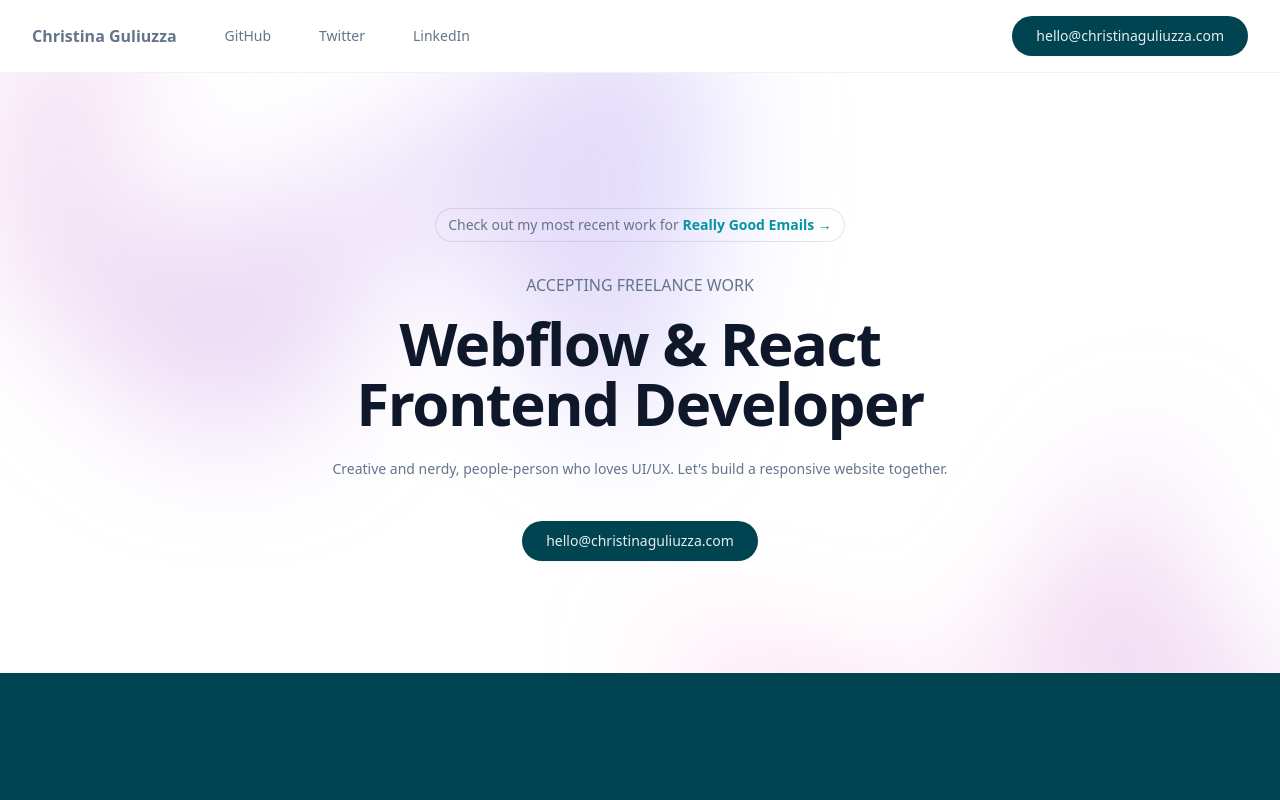
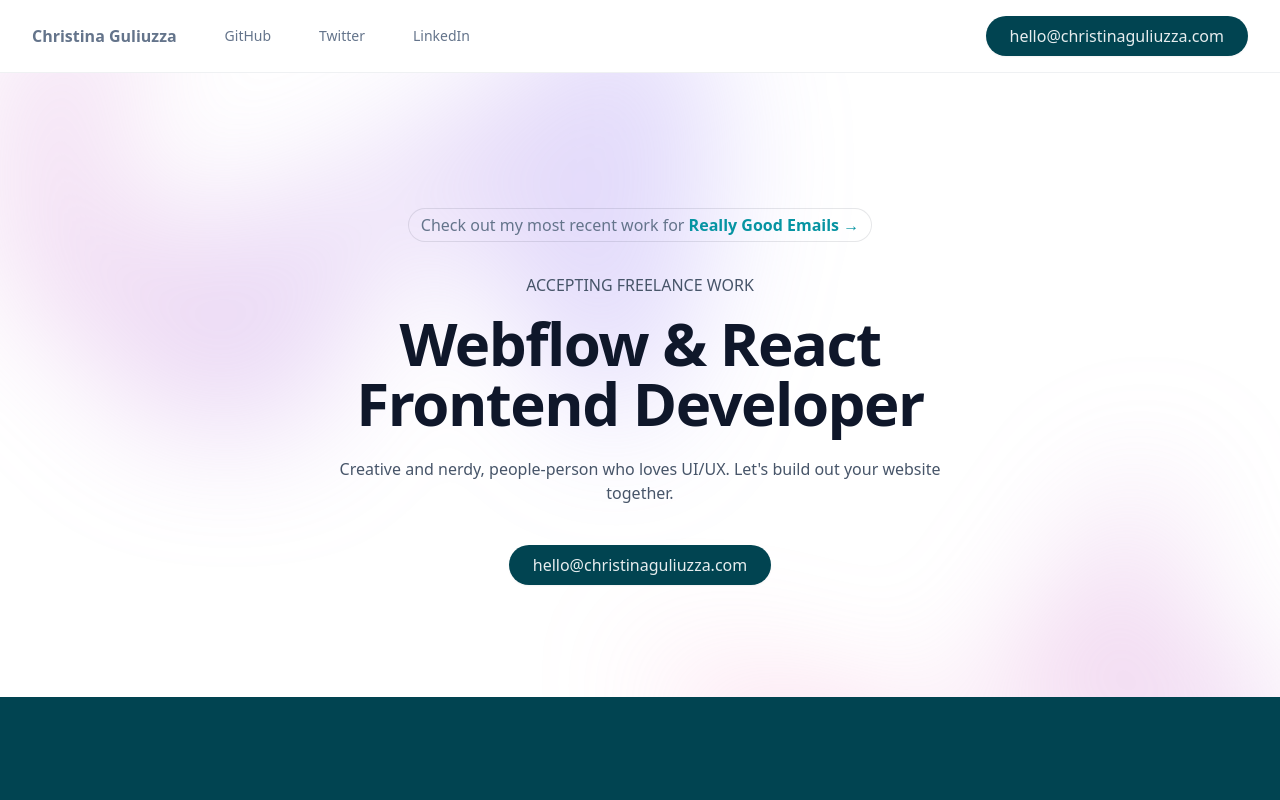
Before and after one commit to cguliuzza/tina-dev-site, a Next.js app: page / in a window 1280 px wide. Shown: the top 800 px of the page. Built offline with nearby package versions, Linux system fonts and the light colour scheme; a web font is replaced by a local one.

Commit message:
fix: text size

```diff
--- a/components/Hero.tsx
+++ b/components/Hero.tsx
@@ -29,7 +29,7 @@ export default function Hero() {
         </div>
         <div className="mx-auto max-w-2xl py-20">
           <div className="hidden sm:mb-8 sm:flex sm:justify-center">
-            <div className="relative rounded-full py-1 px-3 text-sm font-normal leading-6 text-slate-500 ring-1 ring-slate-900/10 hover:ring-slate-900/20">
+            <div className="relative rounded-full py-1 px-3 font-light text-base leading-6 text-slate-500 ring-1 ring-slate-900/10 hover:ring-slate-900/30 hover:text-slate-700">
               Check out my most recent work for{' '}
               <a
                 href="https://reallygoodemails.com/"
@@ -42,21 +42,21 @@ export default function Hero() {
             </div>
           </div>
           <div className="text-center">
-            <span className="text-md font-normal leading-6 text-slate-500">
+            <span className="font-light text-base leading-6 text-slate-600">
               ACCEPTING FREELANCE WORK
             </span>
             <h1 className="text-5xl pt-4 font-bold tracking-tight text-slate-900 sm:text-6xl">
               Webflow & React Frontend Developer
             </h1>
-            <p className="mt-6 text-sm font-normal leading-6 text-slate-500">
+            <p className="mt-6 font-light text-base leading-6 text-slate-600">
               Creative and nerdy, people-person who loves UI/UX. Let&apos;s
-              build a responsive website together.
+              build out your website together.
             </p>
             <div className="hidden sm:mb-8 sm:flex sm:justify-center">
               <div className="relative mt-10 flex items-center">
                 <a
                   href="mailto:hello@christinaguliuzza.com"
-                  className="group block ml-auto items-center justify-end rounded-full text-white text-opacity-90 text-sm font-normal leading-6 bg-teal-900 py-2 px-6 shadow-sm hover:bg-opacity-90 focus-visible:outline focus-visible:outline-2 focus-visible:outline-offset-2 focus-visible:bg-opacity-90"
+                  className="group block ml-auto items-center justify-end rounded-full text-white text-opacity-90 text-base font-normal leading-6 bg-teal-900 py-2 px-6 shadow-sm hover:bg-opacity-90 focus-visible:outline focus-visible:outline-2 focus-visible:outline-offset-2 focus-visible:bg-opacity-90"
                 >
                   hello@christinaguliuzza.com
                 </a>
--- a/components/Navbar.tsx
+++ b/components/Navbar.tsx
@@ -35,14 +35,14 @@ export default function Navbar() {
         aria-label="Global"
       >
         <div className="menu hidden lg:flex lg:gap-x-12">
-          <span className="text-slate-500 font-bold">Christina Guliuzza</span>
+          <span className="text-slate-500 text-base font-bold">Christina Guliuzza</span>
           {navigation.map((item) => (
             <a
               key={item.name}
               href={item.href}
               rel={item.rel}
               target={item.target}
-              className="menu-link text-sm font-normal leading-6 text-slate-500 hover:text-slate-900 hover:color-cyan-500"
+              className="menu-link text-sm font-normal leading-6 text-slate-500 hover:text-slate-900 hover:color-teal-500"
             >
               {item.name}
               <svg
@@ -58,7 +58,7 @@ export default function Navbar() {
             </a>
           ))}
         </div>
-        <button className="group block ml-auto items-center justify-end rounded-full text-white text-opacity-90 text-sm font-normal leading-6 bg-teal-900 py-2 px-6 shadow-sm hover:bg-opacity-90 focus-visible:outline focus-visible:outline-2 focus-visible:outline-offset-2 focus-visible:bg-opacity-90">
+        <button className="group block ml-auto items-center justify-end rounded-full text-white text-opacity-90 text-base font-normal leading-6 bg-teal-900 py-2 px-6 shadow-sm hover:bg-opacity-90 focus-visible:outline focus-visible:outline-2 focus-visible:outline-offset-2 focus-visible:bg-opacity-90">
           <a
             href="mailto:hello@christinaguliuzza.com"
           >
```
